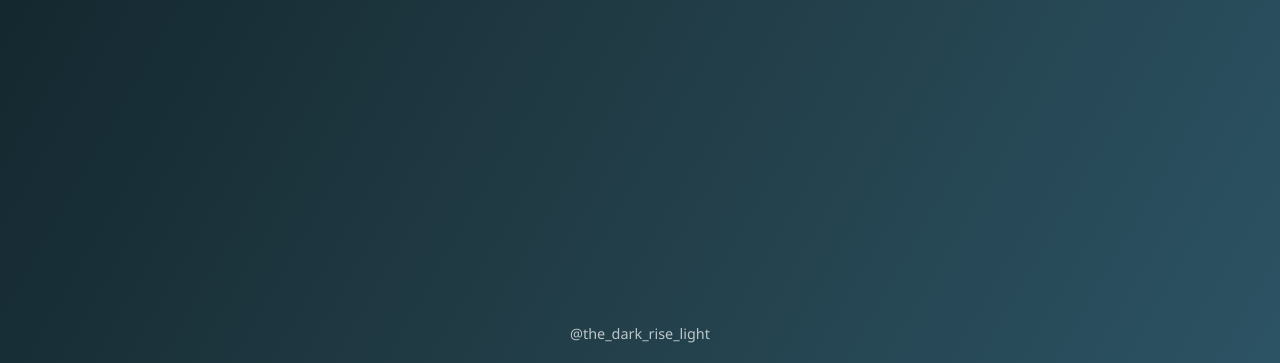
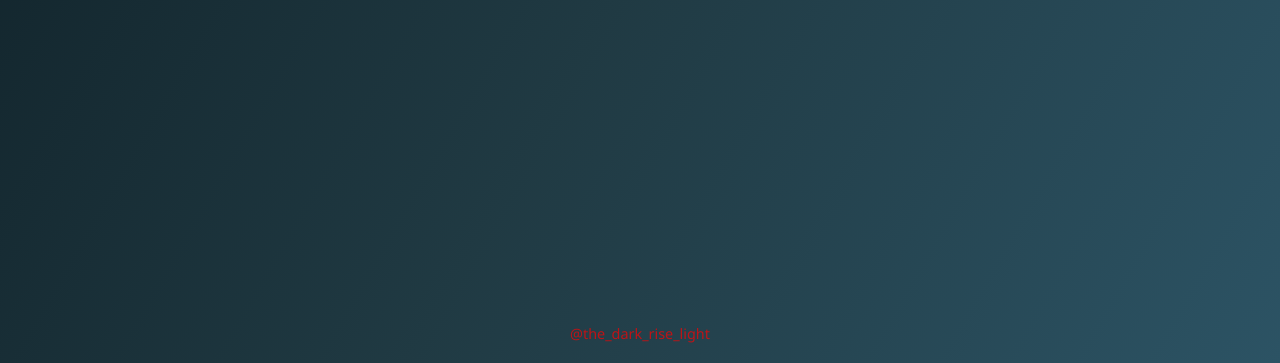
Before and after one commit to saurabhyadav1026/the_dark_rise_light, a plain HTML site: page index.html in a window 1280 px wide. Shown: the part 437-800 px from the top of the page. Drawn offline with Linux system fonts and the light colour scheme.

Commit message:
Update index.html

```diff
--- a/index.html
+++ b/index.html
@@ -65,8 +65,9 @@
 
   <div class="footer">
 
-<div href="https://www.instagram.com/the_dark_rise_light">@the_dark_rise_light</div>
-
+<div style="font-style:bolder;color:red;" onclick="window.location.href='https://www.instagram.com/the_dark_rise_light'" style="cursor: pointer;">
+  @the_dark_rise_light
+</div>
 
   </div>
 
```
